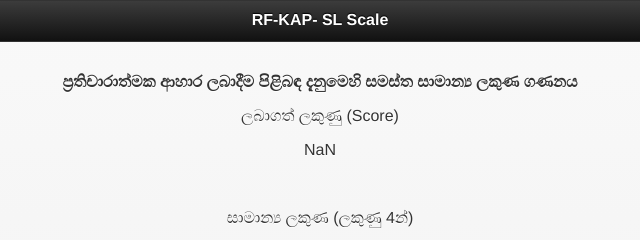
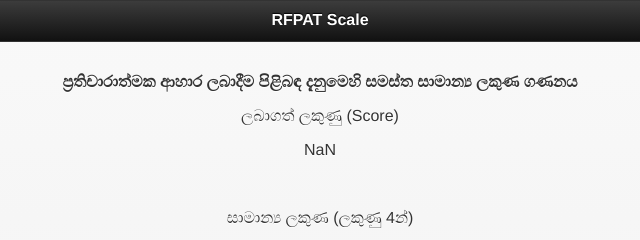
Before and after one commit to Nadeesha9090/-RF-KAP--SL-Scale-, a plain HTML site: page scale.html in a window 1280 px wide. Shown: the top 240 px of the page, 320-960 px from the left. Drawn offline with Linux system fonts and the light colour scheme.

Commit message:
Update scale.html

```diff
--- a/scale.html
+++ b/scale.html
@@ -17,7 +17,7 @@
 <div data-role="page">
 
 	<div data-role="header">
-		<h1>RF-KAP- SL Scale </h1>
+		<h1>RFPAT Scale </h1>
 	</div>
 
 	<div data-role="content">
```
